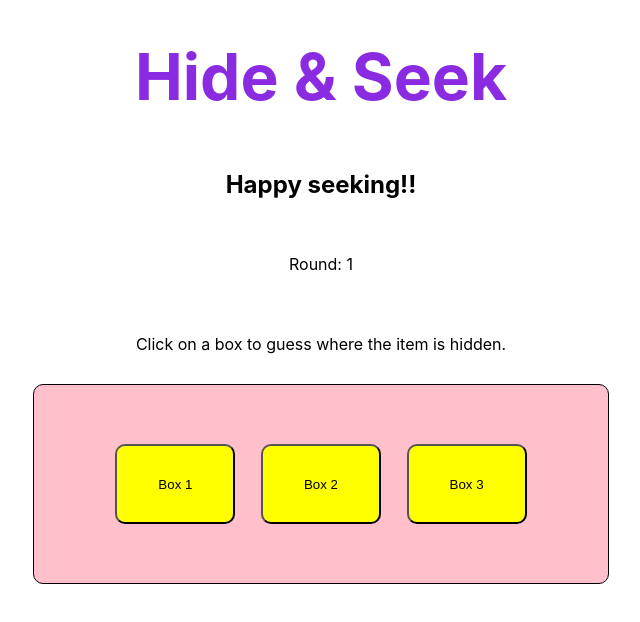
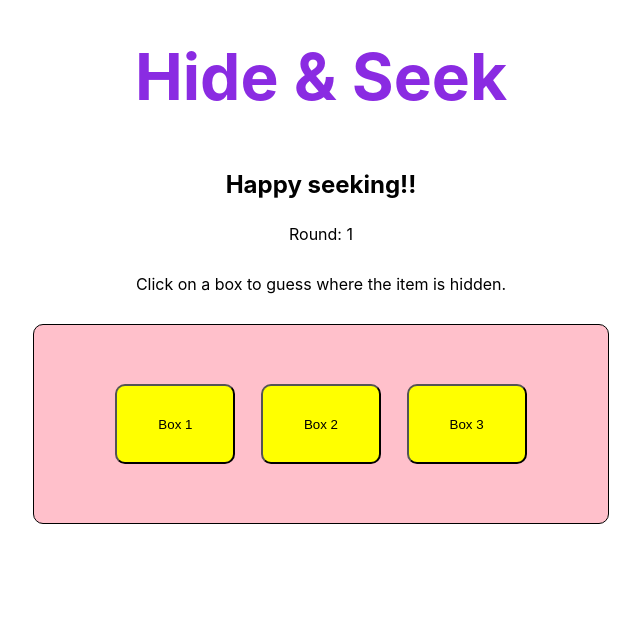
Before and after one commit to franco-ortega/hide-and-seek, a React (Create React App) app: page /game in a window 1280 px wide. Shown: the top 622 px of the page, without its empty margins (319-959 px from the left). Built offline with nearby package versions, Linux system fonts and the light colour scheme.

Commit message:
end game based on rounds instead of points

```diff
--- a/src/components/Game/Game.jsx
+++ b/src/components/Game/Game.jsx
@@ -18,12 +18,22 @@ const Game = ({
   const [buttonDisabled, setButtonDisabled] = useState(true);
   const [madeGuess, setMadeGuess] = useState('');
   const [round, setRound] = useState(1);
+  const [nextRound, setNextRound] = useState(false);
+
+  const selectRoundMessage = (round) => {
+    let roundMessage;
+    if(round < 3) roundMessage = 'New Round';
+    else roundMessage = 'Final Round!';
+    return roundMessage;
+  };
+
+  const currentRoundMessage = selectRoundMessage(round);
 
   // List of currentActions: computer hides, player seeks, player hides, computer seeks
   const [currentAction, setCurrentAction] = useState('computer hides');
 
   const {
-    gameOver,
+    // gameOver,
     setGameOver,
     selectActionMessage,
     setCorrect,
@@ -36,12 +46,16 @@ const Game = ({
 
   useEffect(() => {
     console.log('Score Check useEffect');
-    if(playerScore === 3 || computerScore === 3) {
+    // if(playerScore === 3 || computerScore === 3) {
+    if(round === 3 && madeGuess === 'computer') {
       setButtonDisabled(true);
-      setGameOver(true);
       setTimeout(() => {
-        setGameActive(false);
-        history.push('/results');
+        setDisplayResult(false);
+        setGameOver(true);
+        setTimeout(() => {
+          setGameActive(false);
+          history.push('/results');
+        }, timer);
       }, timer);
     } else if(madeGuess === 'player') {
       console.log('Player made guess.');
@@ -53,8 +67,13 @@ const Game = ({
       console.log('Computer made guess.');
       setTimeout(() => {
         setDisplayResult(false);
-        setCurrentAction('computer hides');
+        setCurrentAction('');
+        setNextRound(true);
         incrementRound();
+        setTimeout(() => {
+          setNextRound(false);
+          setCurrentAction('computer hides');
+        }, timer);
       }, timer);
     } else if(madeGuess === '') console.log('No one made a guess');
   }, [madeGuess]);
@@ -128,11 +147,14 @@ const Game = ({
 
   return (
     <main className={styles.Game}>
-      <h2>Happy seeking!!</h2>
+      <header>
+        <h2>Happy seeking!!</h2>
+        <p>
+          Round: {round}
+        </p>
+      </header>
       <section>
-        {!gameOver && 'Round: ' + round}
-      </section>
-      <section>
+        {nextRound && currentRoundMessage}
         {actionMessage}
       </section>
       <section className={styles.Buttons}>
--- a/src/hooks/useMessage.js
+++ b/src/hooks/useMessage.js
@@ -11,7 +11,7 @@ export const useMessage = (currentAction) => {
       if(currentAction === 'computer seeks') actionMessage = 'The computer is guessing where you hid the item.';
       if(currentAction === 'player hides') actionMessage = 'Now it\'s your turn to hide the item. Click on a box to hide the item.';
       if(currentAction === 'player seeks') actionMessage = 'Click on a box to guess where the item is hidden.';
-      if(!currentAction) actionMessage = 'NO ACTION';
+      if(!currentAction) actionMessage = '';
     } else {
       actionMessage = 'Game Over!';
     }
```
